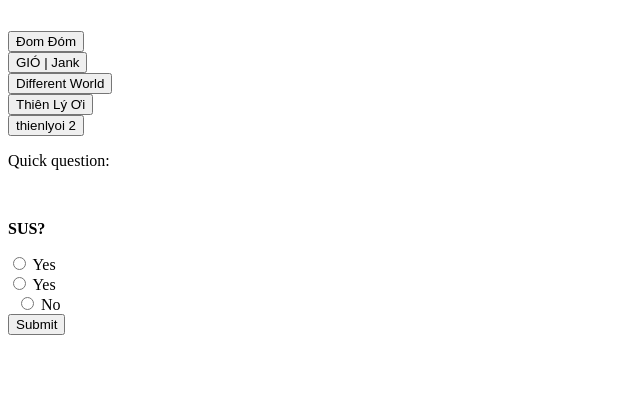
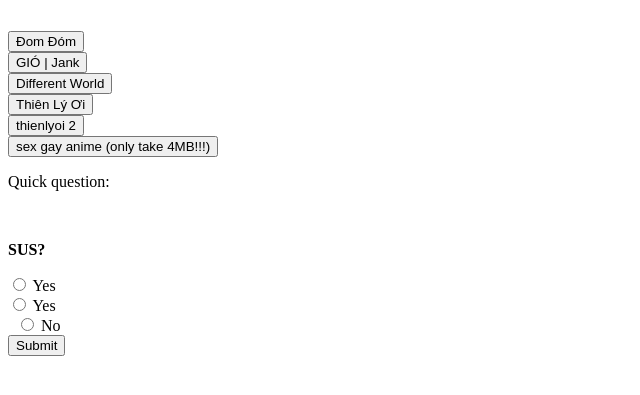
Before and after one commit to baldstore/Music, a plain HTML site: page index.html in a window 1280 px wide. Shown: the part 101-496 px from the top of the page, without its empty margins (0-640 px from the left). Drawn offline with Linux system fonts and the light colour scheme.

Commit message:
Sex gay addition =))))))))))

```diff
--- a/index.html
+++ b/index.html
@@ -17,6 +17,7 @@
   <br>
   <button onclick="window.open('https://bit.ly/3Bg7uKu')">thienlyoi 2</button>
   <br>
+  <button onclick="window.open('https://drive.usercontent.google.com/u/0/uc?id=1Gzb8qVkgRjB84X-KIfA0g-gcoedCzUyD&export=download')">sex gay anime (only take 4MB!!!)</button>
   <div id="sus-question">
     <p>Quick question:</p>
     <br>
```
